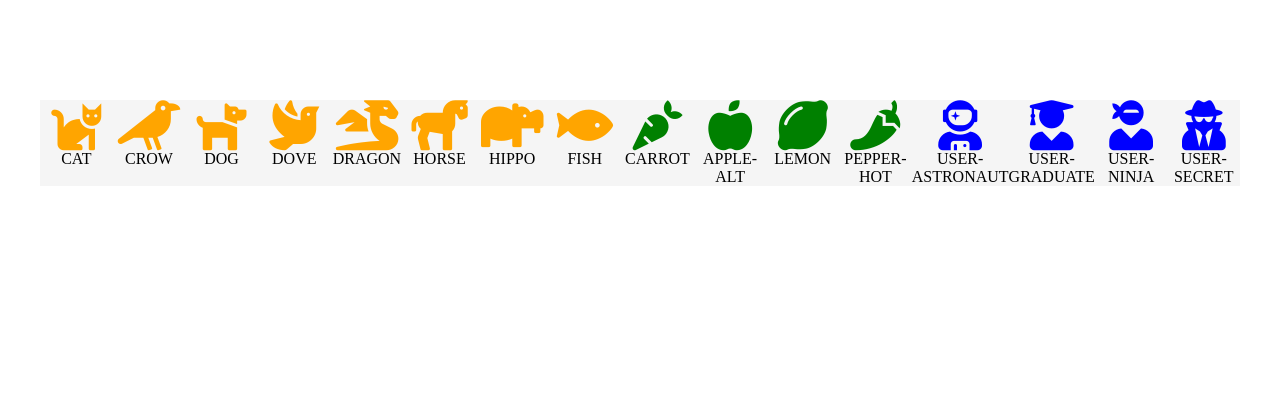
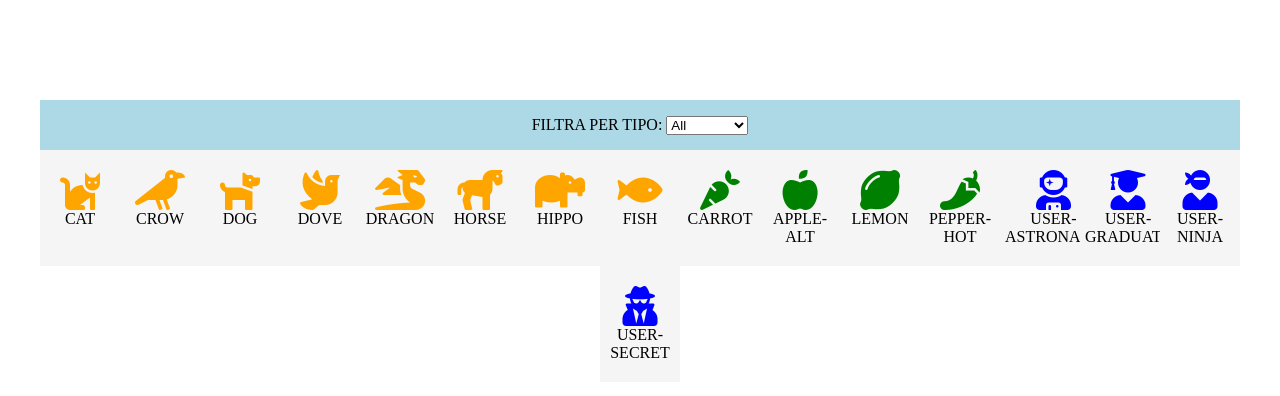
Before and after one commit to Lolpawer/js-es6-icons, a plain HTML site: page index.html in a window 1280 px wide. Drawn offline with Linux system fonts and the light colour scheme.

Commit message:
milestone 3

```diff
--- a/css/style.css
+++ b/css/style.css
@@ -16,21 +16,31 @@
     color: blue;
 }
 
+.selection-box {
+    background-color: lightblue;
+    width: 1200px;
+    text-align: center;
+    margin-top: 100px;
+    height: 50px;
+    line-height: 50px;
+}
+
 #icons-container {
     display: flex;
     width: 1200px;
     align-content: flex-start;
-    margin-top: 100px;
+    flex-wrap: wrap;
 }
 
 .fas {
-    font-size: 50px;
+    font-size: 40px;
 }
 
 .icon-box {
     background-color: whitesmoke;
     text-align: center;
-    width: 100px;
+    width: 80px;
+    padding: 20px 5px;
 }
 
 .row {
@@ -38,3 +48,7 @@
     display: table;
     content: "";
 }
+
+.hide {
+    display: none;
+}
--- a/index.html
+++ b/index.html
@@ -12,6 +12,16 @@
 
 <body>
 
+    <div class="selection-box">
+        <span>FILTRA PER TIPO: </span>
+        <select id="filter" name="filter">
+            <option value="filter-all">All</option>
+            <option value="animal">Animal</option>
+            <option value="vegetable">Vegetable</option>
+            <option value="user">User</option>
+        </select>
+    </div>
+
     <div id="icons-container"></div>
 
     <script src="js/script.js"></script>
--- a/js/script.js
+++ b/js/script.js
@@ -113,17 +113,38 @@ let fontList = [
 	}
 ];
 
+function createIcon (arrayName, outputBox) {
+	arrayName.forEach((element) => {
+		outputBox.innerHTML += `
+			<div class="icon-box ${element.type} filter-all">
+				<div class="row">
+					<div class="${element.family} ${element.prefix}${element.name} ${element.color}">
+					</div>
+					<p>${element.name.toUpperCase()}</p>
+				</div>
+			</div>
+			</br>
+			`
+	});
+}
+
 const iconsOutput = document.getElementById("icons-container");
+const filterButton = document.getElementById("filter");
 
-fontList.forEach((element) => {
-    iconsOutput.innerHTML += `
-        <div class="icon-box">
-            <div class="row">
-                <div class="${element.family} ${element.prefix}${element.name} ${element.color} ${element.type}">
-                </div>
-                <p>${element.name.toUpperCase()}</p>
-            </div>
-        </div>
-        </br>
-        `
+createIcon(fontList, iconsOutput); //per caricare le icone appena carica il sito
+
+filterButton.addEventListener('change', (event) => {
+
+	iconsOutput.innerHTML = "";
+
+	createIcon(fontList, iconsOutput);
+
+	let iconBoxArray = document.querySelectorAll(".icon-box");
+
+	for (let i = 0; i < iconBoxArray.length; i++) {
+		if (iconBoxArray[i].classList.contains(event.target.value) == false) {
+			iconBoxArray[i].classList.add("hide");
+		};
+	};
+
 });
```
